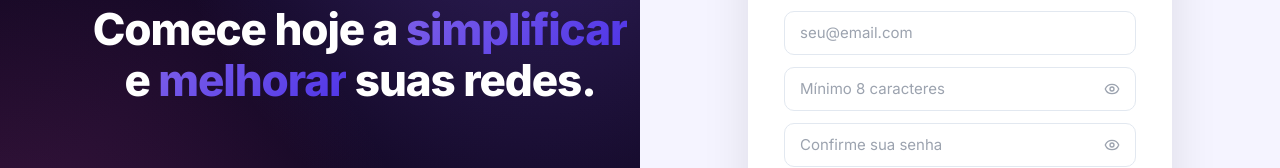
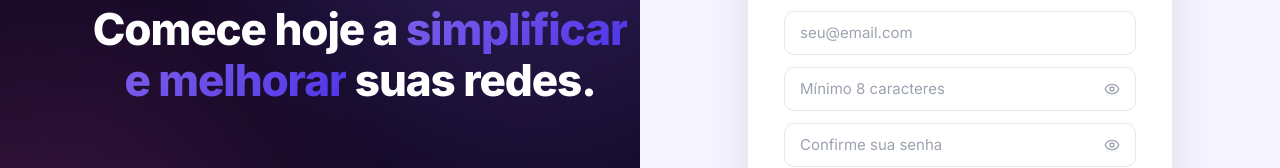
Before and after one commit to brenosemfreio/tcc, a React (Vite) app: page /cadastro in a window 1280 px wide. Shown: the part 345-513 px from the top of the page. Built offline with nearby package versions, Linux system fonts and the light colour scheme.

Commit message:
chore: auto sync [Claude]

```diff
--- a/src/pages/Cadastro/Cadastro.jsx
+++ b/src/pages/Cadastro/Cadastro.jsx
@@ -124,7 +124,7 @@ export default function Cadastro() {
         <div className="auth__left-headline">
           <h2>
             Comece hoje a <span>simplificar</span><br />
-            e <span>melhorar</span> suas redes.
+            <span>e melhorar</span> suas redes.
           </h2>
         </div>
       </div>
```
